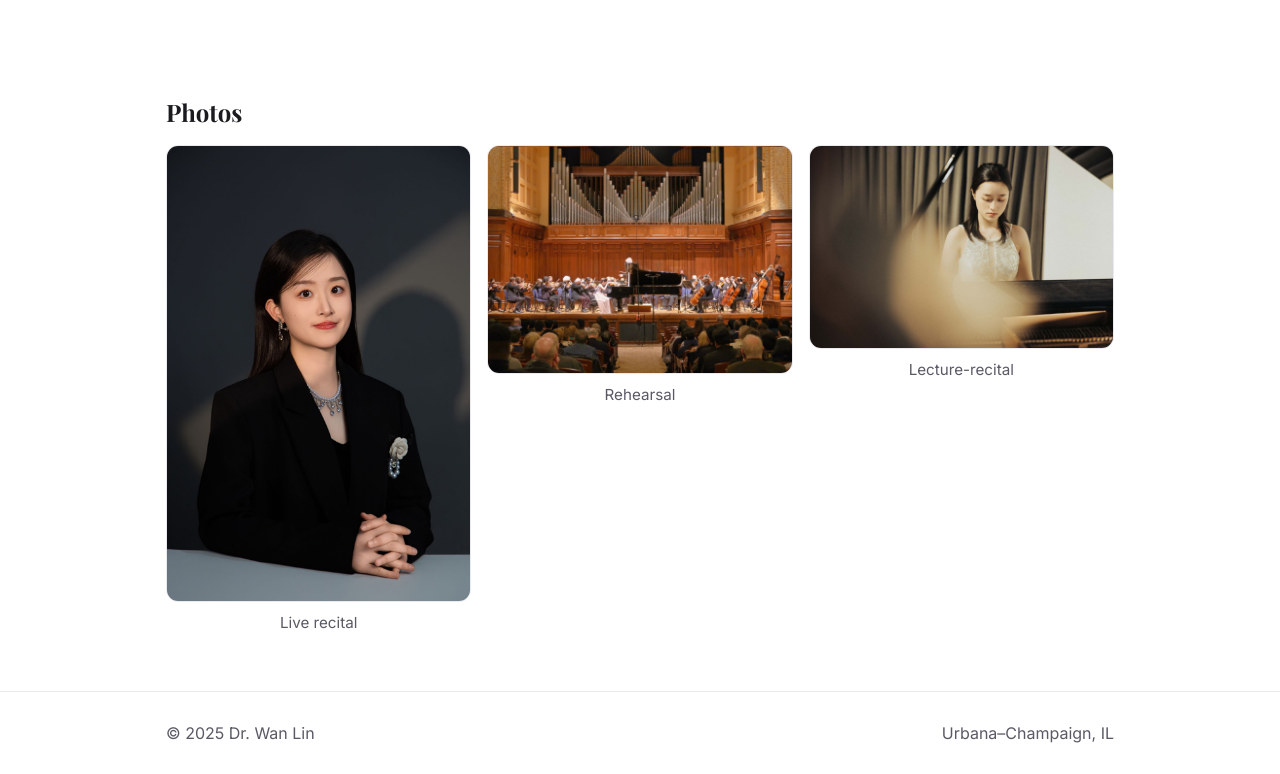
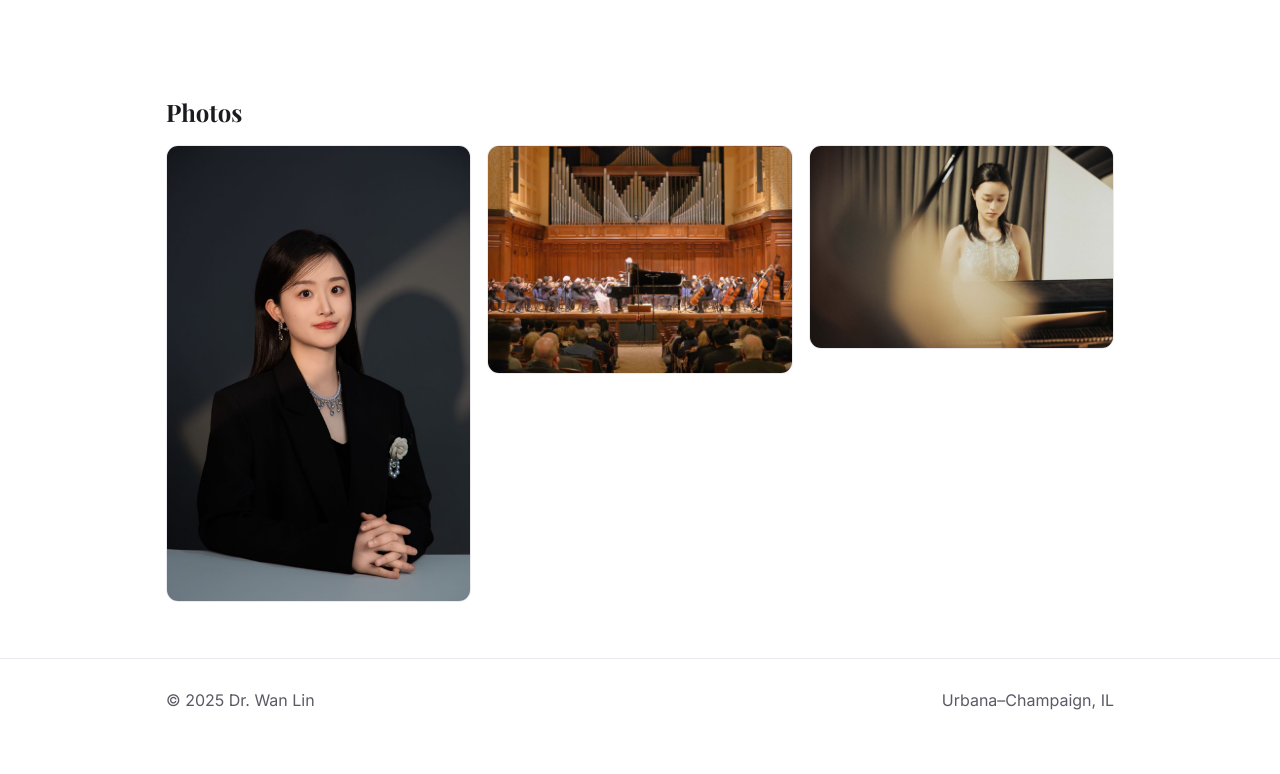
Before and after one commit to WanLinPianist/WanLinPianist.github.io, a plain HTML site: page about.html in a window 1280 px wide. Shown: the part 1443-2217 px from the top of the page. After the commit the page ends 2184 px from the top, so only its background shows below. Drawn offline with nearby package versions, Linux system fonts and the light colour scheme.

Commit message:
Update about.html

```diff
--- a/about.html
+++ b/about.html
@@ -39,15 +39,15 @@ Dr. Wan Lin is a pianist, choral conductor, and music educator whose artistic vo
     <div class="grid">
       <figure class="col-4 gallery-item">
         <img src="assets/bio1.png" alt=" " loading="lazy" width="900" height="600">
-        <figcaption>Live recital</figcaption>
+
       </figure>
       <figure class="col-4 gallery-item">
         <img src="assets/bio2.png" alt=" " loading="lazy" width="900" height="600">
-        <figcaption>Rehearsal</figcaption>
+
       </figure>
       <figure class="col-4 gallery-item">
         <img src="assets/bio3.png" alt=" " loading="lazy" width="900" height="600">
-        <figcaption>Lecture-recital</figcaption>
+
       </figure>
     </div>
   </div>
```
